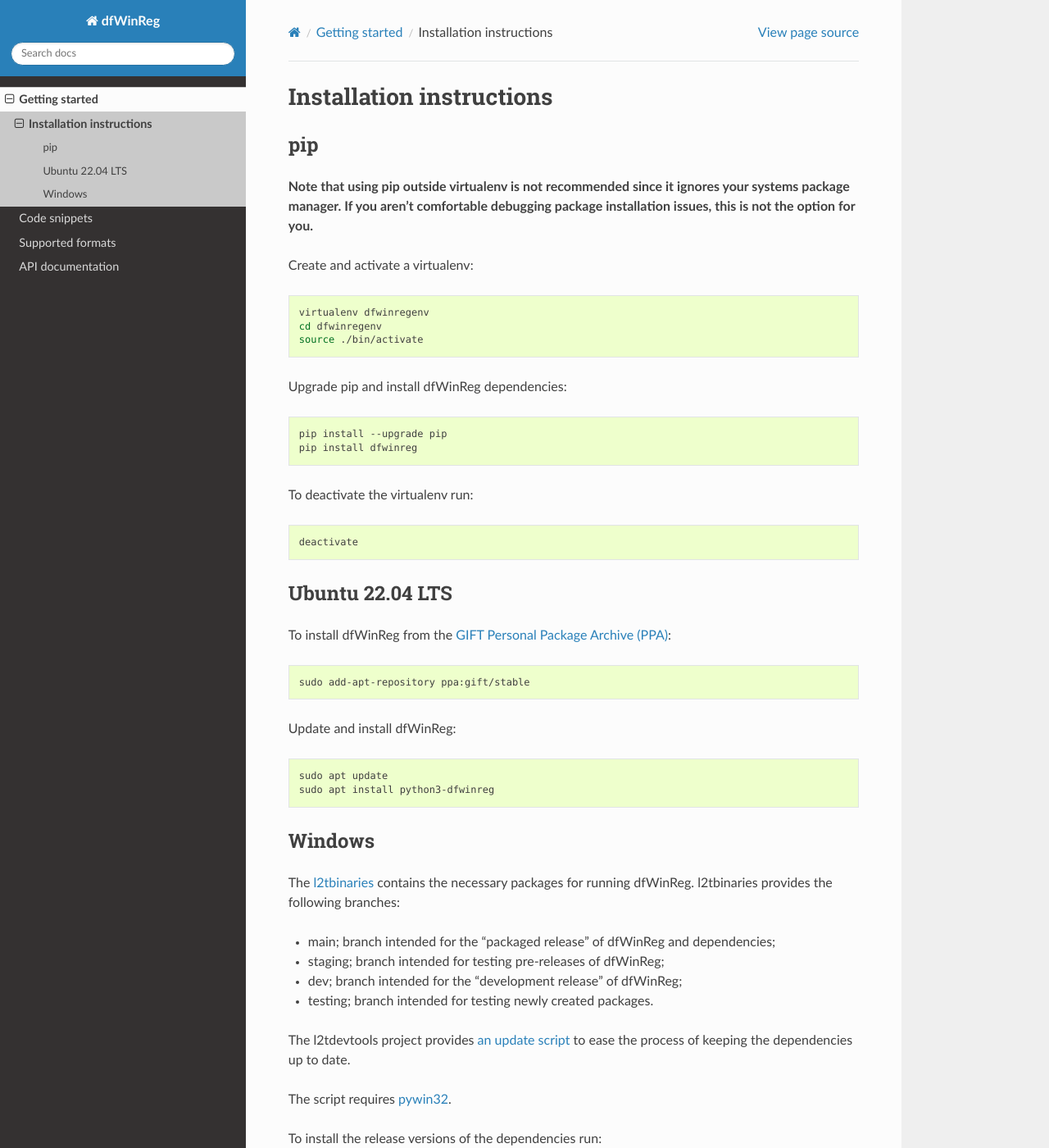
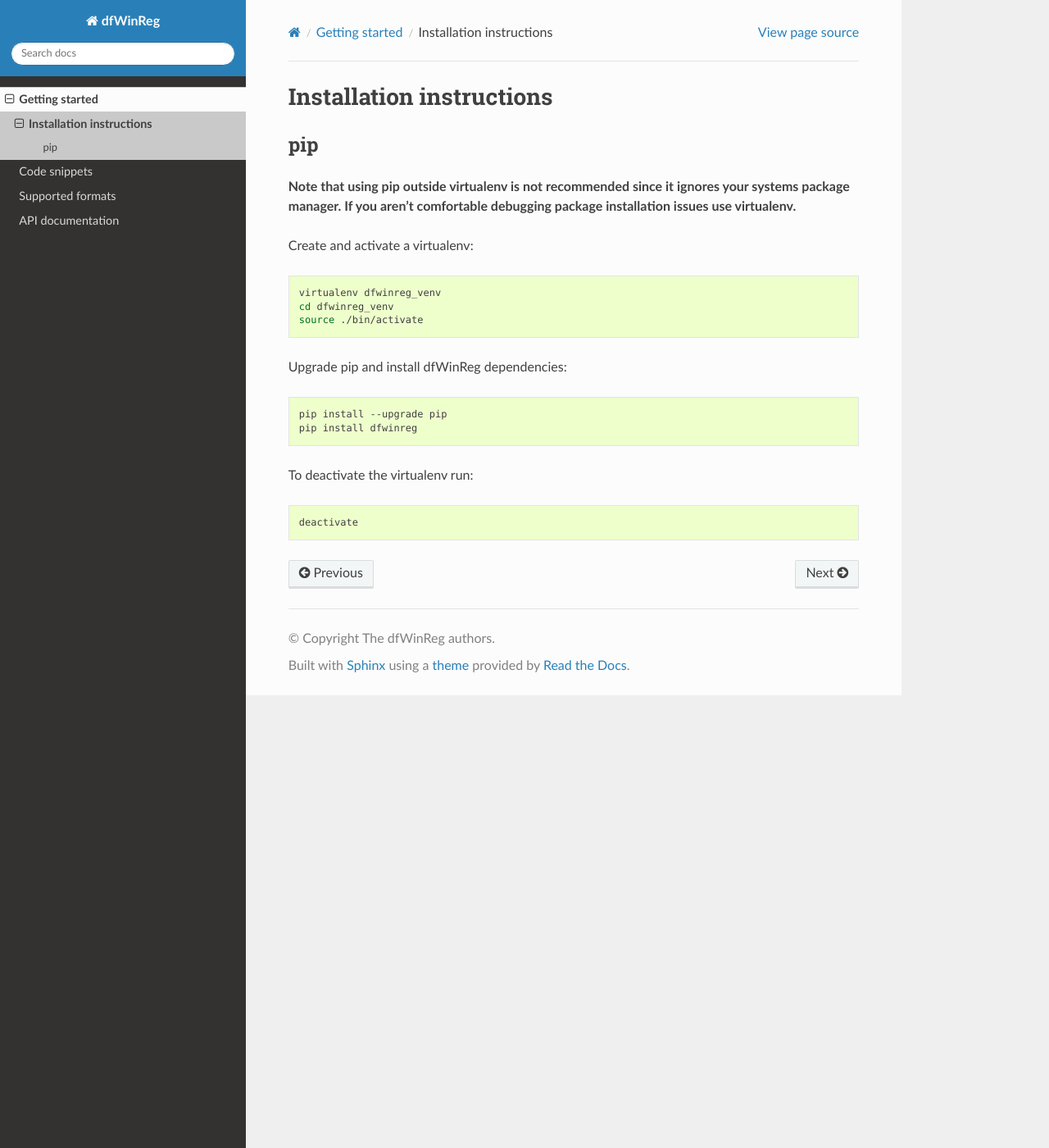
Before and after one commit to log2timeline/dfwinreg, a Sphinx documentation site: the page built from docs/sources/user/Installation-instructions.md, in a window 1280 px wide and 1400 px high. Shown: the whole window at 82% size. Built offline with Sphinx 7.4.7 and the Read the Docs theme 3.1.0, drawn with Linux system fonts in a browser that asks for light colours; pages that are not in the unit, such as notebooks, are missing from menus; some of the changed text lies outside the part shown.

Commit message:
Updated documentation

````diff
--- a/dfwinreg/__init__.py
+++ b/dfwinreg/__init__.py
@@ -4,4 +4,4 @@
 only access to Windows Registry objects.
 """
 
-__version__ = "20260513"
+__version__ = "20260709"
--- a/docs/sources/user/Installation-instructions.md
+++ b/docs/sources/user/Installation-instructions.md
@@ -4,13 +4,13 @@
 
 **Note that using pip outside virtualenv is not recommended since it ignores
 your systems package manager. If you aren't comfortable debugging package
-installation issues, this is not the option for you.**
+installation issues use virtualenv.**
 
 Create and activate a virtualenv:
 
 ```bash
-virtualenv dfwinregenv
-cd dfwinregenv
+virtualenv dfwinreg_venv
+cd dfwinreg_venv
 source ./bin/activate
 ```
 
@@ -26,42 +26,3 @@
 ```bash
 deactivate
 ```
-
-## Ubuntu 22.04 LTS
-
-To install dfWinReg from the [GIFT Personal Package Archive (PPA)](https://launchpad.net/~gift):
-
-```bash
-sudo add-apt-repository ppa:gift/stable
-```
-
-Update and install dfWinReg:
-
-```bash
-sudo apt update
-sudo apt install python3-dfwinreg
-```
-
-## Windows
-
-The [l2tbinaries](https://github.com/log2timeline/l2tbinaries) contains the
-necessary packages for running dfWinReg. l2tbinaries provides the following
-branches:
-
-* main; branch intended for the "packaged release" of dfWinReg and dependencies;
-* staging; branch intended for testing pre-releases of dfWinReg;
-* dev; branch intended for the "development release" of dfWinReg;
-* testing; branch intended for testing newly created packages.
-
-The l2tdevtools project provides [an update script](https://github.com/log2timeline/l2tdevtools/wiki/Update-script)
-to ease the process of keeping the dependencies up to date.
-
-The script requires [pywin32](https://github.com/mhammond/pywin32/releases).
-
-To install the release versions of the dependencies run:
-
-```
-set PYTHONPATH=.
-
-C:\Python3\python.exe tools\update.py --preset dfwinreg
-```
--- a/pyproject.toml
+++ b/pyproject.toml
@@ -4,7 +4,7 @@
 
 [project]
 name = "dfwinreg"
-version = "20260704"
+version = "20260709"
 description = "Digital Forensics Windows Registry (dfWinReg)"
 maintainers = [
     { name = "Log2Timeline maintainers", email = "log2timeline-maintainers@googlegroups.com" },
````
Also changed, not shown: 1 other file.
